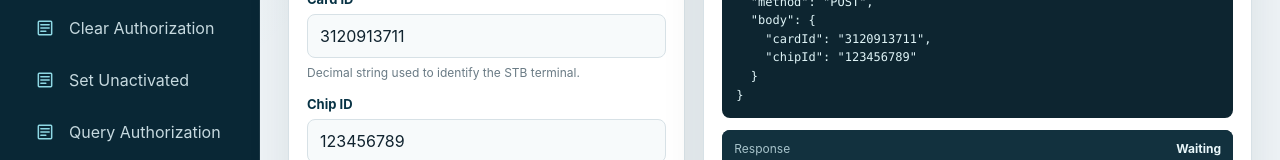
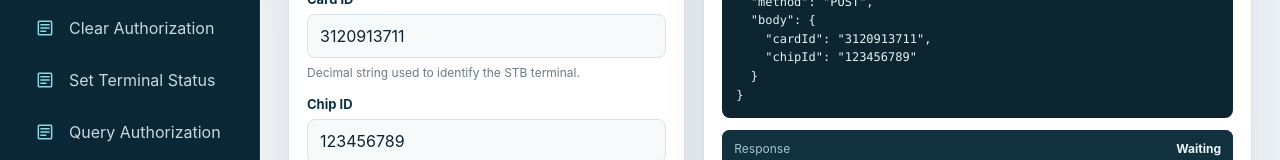
Before and after one commit to notun007/Stb.Web, an Angular app: page / in a window 1280 px wide. Shown: the part 406-566 px from the top of the page. Built offline with nearby package versions, Linux system fonts and the light colour scheme.

Commit message:
SetTerminalUnactivatedStatus updated to SetTerminalStatus for for activate and inactivate

```diff
--- a/src/app/app.ts
+++ b/src/app/app.ts
@@ -11,10 +11,10 @@ type EndpointKey =
   | 'Authorize'
   | 'UnAuthorize'
   | 'ClearAuthorization'
-  | 'SetTerminalUnactivatedStatus'
+  | 'SetTerminalStatus'
   | 'QueryAuthorization';
 
-type FieldName = 'cardId' | 'chipId' | 'productId' | 'startTime' | 'endTime';
+type FieldName = 'status' | 'cardId' | 'chipId' | 'productId' | 'startTime' | 'endTime';
 type FieldType = 'text' | 'select' | 'datetime-local';
 
 interface ProductOption {
@@ -184,12 +184,25 @@ export class App {
       fields: [this.cardIdField()]
     },
     {
-      key: 'SetTerminalUnactivatedStatus',
-      label: 'Set Unactivated',
-      description: 'Set a terminal to unactivated status using HSCAS manual section 4.9.3.1.',
+      key: 'SetTerminalStatus',
+      label: 'Set Terminal Status',
+      description: 'Activate or inactivate a terminal using HSCAS manual section 4.9.',
       method: 'POST',
-      path: '/SetTerminalUnactivatedStatus',
-      fields: [this.cardIdField()]
+      path: '/SetTerminalStatus',
+      fields: [
+        this.cardIdField(),
+        {
+          name: 'status',
+          label: 'Terminal Status',
+          placeholder: '',
+          hint: 'Choose Inactivate (0) or Activate (1).',
+          type: 'select',
+          options: [
+            { value: '0', label: 'Inactivate' },
+            { value: '1', label: 'Activate' }
+          ]
+        }
+      ]
     },
     {
       key: 'QueryAuthorization',
@@ -205,6 +218,7 @@ export class App {
   protected readonly form = signal<Record<string, string>>({
     cardId: '3120913711',
     chipId: '123456789',
+    status: '0',
     productId: '0x0101',
     startTime: this.formatDateTimeLocal(new Date()),
     endTime: this.formatDateTimeLocal(new Date(Date.now() + 365 * 24 * 60 * 60 * 1000))
@@ -296,9 +310,12 @@ export class App {
     return `${item.time}-${item.endpoint}-${item.result}`;
   }
 
-  private buildPayload(endpoint: EndpointDefinition): Record<string, string> {
-    return endpoint.fields.reduce<Record<string, string>>((payload, field) => {
-      payload[field.name] = this.normalizePayloadValue(field, this.form()[field.name] ?? '');
+  private buildPayload(endpoint: EndpointDefinition): Record<string, string | number> {
+    return endpoint.fields.reduce<Record<string, string | number>>((payload, field) => {
+      const value = this.form()[field.name] ?? '';
+      payload[field.name] = field.name === 'status'
+        ? Number(value)
+        : this.normalizePayloadValue(field, value);
       return payload;
     }, {});
   }
```
